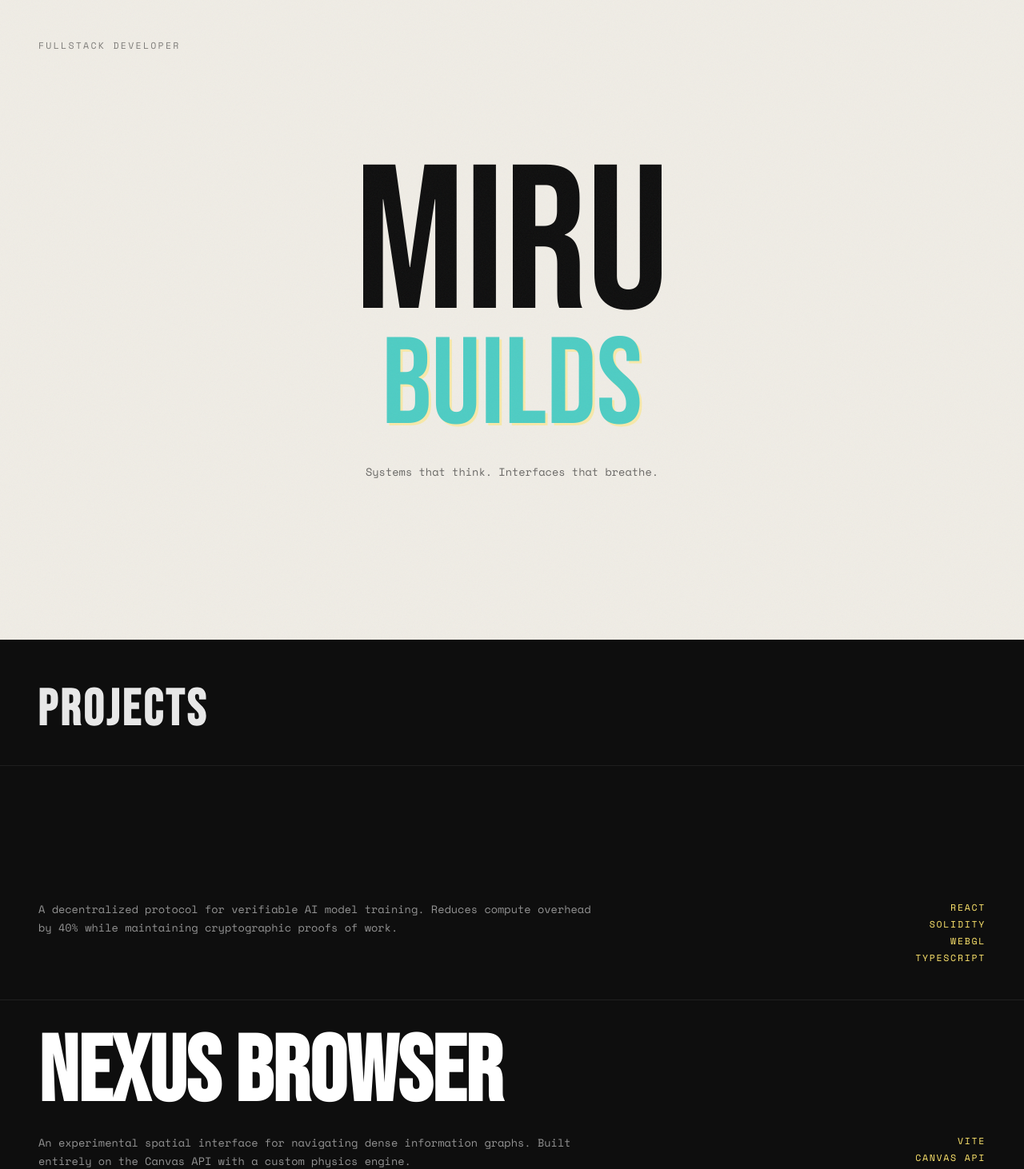
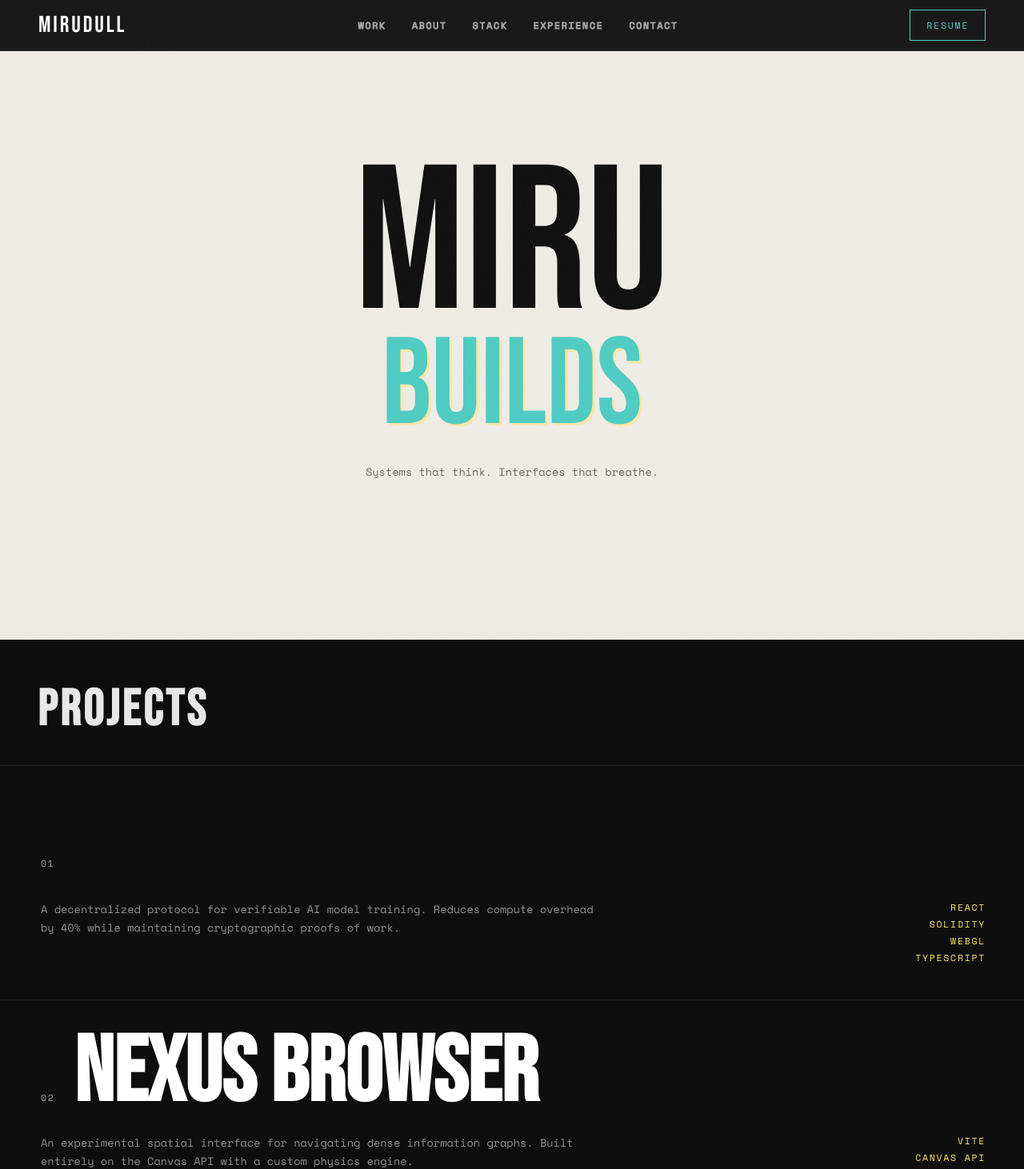
Before and after one commit to Mirudull-D/Portfolio-2, a React (Vite) app: page / in a window 1280 px wide. Shown: the top 1462 px of the page at 80% size. Built offline with nearby package versions, Linux system fonts and the light colour scheme.

Commit message:
Navbar n improve UI

```diff
--- a/src/App.jsx
+++ b/src/App.jsx
@@ -6,6 +6,7 @@ import Stack from './components/Stack/Stack';
 import Experience from './components/Experience/Experience';
 import Contact from './components/Contact/Contact';
 import ScrollProgress from './components/ScrollProgress/ScrollProgress';
+import Navbar from './components/Navbar/Navbar';
 import './index.css';
 
 const Grain = () => (
@@ -28,6 +29,7 @@ function App() {
 
   return (
     <>
+      <Navbar />
       <Grain />
       <ScrollProgress />
       <main>
--- /dev/null
+++ b/src/components/Navbar/Navbar.jsx
@@ -0,0 +1,69 @@
+import { useState } from 'react';
+import styles from './Navbar.module.css';
+
+const navLinks = [
+  { label: 'WORK', href: '#work' },
+  { label: 'ABOUT', href: '#about' },
+  { label: 'STACK', href: '#stack' },
+  { label: 'EXPERIENCE', href: '#experience' },
+  { label: 'CONTACT', href: '#contact' },
+];
+
+export default function Navbar() {
+  const [menuOpen, setMenuOpen] = useState(false);
+
+  const handleNavClick = (e, href) => {
+    e.preventDefault();
+    const target = document.querySelector(href);
+    if (target) {
+      target.scrollIntoView({ behavior: 'smooth' });
+    }
+    setMenuOpen(false);
+  };
+
+  return (
+    <nav className={styles.navbar}>
+      <div className={styles.logo}>MIRUDULL</div>
+
+      <div className={styles.centerLinks}>
+        {navLinks.map(link => (
+          <a
+            key={link.label}
+            href={link.href}
+            onClick={e => handleNavClick(e, link.href)}
+            className={styles.navLink}
+          >
+            {link.label}
+          </a>
+        ))}
+      </div>
+
+      <a href="/resume.pdf" target="_blank" rel="noopener noreferrer" className={styles.resumeBtn}>
+        RESUME
+      </a>
+
+      <button
+        className={styles.hamburger}
+        onClick={() => setMenuOpen(!menuOpen)}
+        aria-label="Toggle menu"
+      >
+        <span className={`${styles.hamburgerLine} ${menuOpen ? styles.open : ''}`} />
+        <span className={`${styles.hamburgerLine} ${menuOpen ? styles.open : ''}`} />
+        <span className={`${styles.hamburgerLine} ${menuOpen ? styles.open : ''}`} />
+      </button>
+
+      <div className={`${styles.mobileMenu} ${menuOpen ? styles.mobileMenuOpen : ''}`}>
+        {navLinks.map(link => (
+          <a
+            key={link.label}
+            href={link.href}
+            onClick={e => handleNavClick(e, link.href)}
+            className={styles.mobileNavLink}
+          >
+            {link.label}
+          </a>
+        ))}
+      </div>
+    </nav>
+  );
+}
--- /dev/null
+++ b/src/components/Navbar/Navbar.module.css
@@ -0,0 +1,146 @@
+.navbar {
+  position: fixed;
+  top: 0;
+  left: 0;
+  width: 100%;
+  height: 64px;
+  background: rgba(14, 14, 14, 0.95);
+  backdrop-filter: blur(12px);
+  border-bottom: 1px solid rgba(255, 255, 255, 0.1);
+  display: flex;
+  justify-content: space-between;
+  align-items: center;
+  padding: 0 48px;
+  z-index: 10001;
+}
+
+.logo {
+  font-family: var(--font-display);
+  font-size: 1.8rem;
+  color: #FFF;
+  letter-spacing: 0.1em;
+}
+
+.centerLinks {
+  display: flex;
+  gap: 32px;
+  align-items: center;
+}
+
+.navLink {
+  font-family: var(--font-mono);
+  font-size: 0.72rem;
+  letter-spacing: 0.15em;
+  text-transform: uppercase;
+  color: transparent;
+  -webkit-text-stroke: 1px rgba(255, 255, 255, 0.6);
+  transition: color 0.25s cubic-bezier(0.76, 0, 0.24, 1),
+              transform 0.25s cubic-bezier(0.76, 0, 0.24, 1);
+}
+
+.navLink:hover {
+  color: #FFF;
+  transform: translateX(4px);
+}
+
+.resumeBtn {
+  font-family: var(--font-mono);
+  font-size: 0.72rem;
+  letter-spacing: 0.15em;
+  text-transform: uppercase;
+  border: 1px solid var(--riso-cyan);
+  color: var(--riso-cyan);
+  padding: 10px 20px;
+  background: transparent;
+  transition: background 0.25s ease, color 0.25s ease;
+}
+
+.resumeBtn:hover {
+  background: var(--riso-cyan);
+  color: var(--bg-dark);
+}
+
+.hamburger {
+  display: none;
+  flex-direction: column;
+  gap: 5px;
+  background: none;
+  border: none;
+  cursor: pointer;
+  padding: 4px;
+}
+
+.hamburgerLine {
+  display: block;
+  width: 20px;
+  height: 1px;
+  background: #FFF;
+  transition: transform 0.3s ease, opacity 0.3s ease;
+}
+
+.hamburgerLine.open:nth-child(1) {
+  transform: translateY(6px) rotate(45deg);
+}
+
+.hamburgerLine.open:nth-child(2) {
+  opacity: 0;
+}
+
+.hamburgerLine.open:nth-child(3) {
+  transform: translateY(-6px) rotate(-45deg);
+}
+
+.mobileMenu {
+  display: none;
+}
+
+@media (max-width: 768px) {
+  .navbar {
+    padding: 0 24px;
+  }
+
+  .centerLinks {
+    display: none;
+  }
+
+  .resumeBtn {
+    display: none;
+  }
+
+  .hamburger {
+    display: flex;
+  }
+
+  .mobileMenu {
+    display: none;
+    position: fixed;
+    top: 64px;
+    left: 0;
+    width: 100%;
+    height: calc(100vh - 64px);
+    background: var(--bg-dark);
+    flex-direction: column;
+    align-items: center;
+    justify-content: center;
+    gap: 40px;
+    z-index: 10000;
+  }
+
+  .mobileMenuOpen {
+    display: flex;
+  }
+
+  .mobileNavLink {
+    font-family: var(--font-display);
+    font-size: clamp(4vw, 8vw, 6vw);
+    color: #FFF;
+    letter-spacing: 0.05em;
+    opacity: 0.8;
+    transition: opacity 0.25s ease, transform 0.25s cubic-bezier(0.76, 0, 0.24, 1);
+  }
+
+  .mobileNavLink:hover {
+    opacity: 1;
+    transform: translateX(8px);
+  }
+}
--- a/src/components/ScrollProgress/ScrollProgress.module.css
+++ b/src/components/ScrollProgress/ScrollProgress.module.css
@@ -1,6 +1,6 @@
 .progressBar {
   position: fixed;
-  top: 0;
+  top: 64px;
   left: 0;
   width: 100vw;
   height: 2px;
--- a/src/components/Work/Work.jsx
+++ b/src/components/Work/Work.jsx
@@ -62,9 +62,13 @@ const ProjectBlock = ({ project, index, isOpen, onToggle }) => {
   return (
     <article
       ref={ref}
-      className={`${styles.block} ${isVisible ? styles.visible : ''}`}
+      className={`${styles.block} ${isVisible ? styles.visible : ''} ${isOpen ? styles.isOpen : ''}`}
       style={{ transitionDelay: `${index * 80}ms` }}
     >
+      <div className={styles.rowHeader}>
+        <span className={`${styles.projectNum} label-text`} style={{ opacity: 0.6 }}>
+          {String(index + 1).padStart(2, '0')}
+        </span>
         <h2
           className={`interactive-text display-m ${nameStyle} ${project.misregister ? 'misregister' : ''}`}
           style={{
@@ -76,6 +80,7 @@ const ProjectBlock = ({ project, index, isOpen, onToggle }) => {
         >
           {project.name}
         </h2>
+      </div>
 
       <div className={styles.details}>
         <div className={styles.desc}>
--- a/src/components/Work/Work.module.css
+++ b/src/components/Work/Work.module.css
@@ -1,7 +1,7 @@
 .work {
   position: relative;
   background-color: var(--bg-dark);
-  color: #FFF;
+  color: #fff;
   padding: 0;
   min-height: 100vh;
 }
@@ -10,9 +10,9 @@
   font-family: var(--font-display);
   font-size: clamp(3rem, 5vw, 6rem);
   letter-spacing: 0.05em;
-  color: #FFF;
+  color: #fff;
   opacity: 0.9;
-  -webkit-text-stroke: 2px #FFF;
+  -webkit-text-stroke: 2px #fff;
   paint-order: stroke fill;
   padding: 48px 48px 32px;
   border-bottom: 1px solid rgba(255, 255, 255, 0.08);
@@ -25,11 +25,15 @@
 .block {
   width: 100%;
   border-bottom: 1px solid rgba(255, 255, 255, 0.08);
-  padding: 40px 48px;
+  border-left: 3px solid transparent;
+  padding: 40px 48px 40px 48px;
   opacity: 0;
   transform: translateY(20px);
-  transition: opacity 0.5s cubic-bezier(0.76, 0, 0.24, 1),
-              transform 0.5s cubic-bezier(0.76, 0, 0.24, 1);
+  transition:
+    opacity 0.5s cubic-bezier(0.76, 0, 0.24, 1),
+    transform 0.5s cubic-bezier(0.76, 0, 0.24, 1),
+    border-color 0.3s ease,
+    padding-left 0.3s cubic-bezier(0.76, 0, 0.24, 1);
 }
 
 .block.visible {
@@ -37,15 +41,34 @@
   transform: translateY(0);
 }
 
-.block h2 {
+.block:hover,
+.block.isOpen {
+  border-left-color: var(--riso-cyan);
+  padding-left: 56px;
+}
+
+.rowHeader {
+  display: flex;
+  align-items: baseline;
+  gap: 24px;
+}
+
+.rowHeader h2 {
   cursor: pointer;
+}
+
+.projectNum {
+  color: #fff;
+  letter-spacing: 0.15em;
+  flex-shrink: 0;
 }
 
 .drawer {
   max-height: 0;
   overflow: hidden;
-  transition: max-height 0.5s cubic-bezier(0.76, 0, 0.24, 1),
-              opacity 0.5s cubic-bezier(0.76, 0, 0.24, 1);
+  transition:
+    max-height 0.5s cubic-bezier(0.76, 0, 0.24, 1),
+    opacity 0.5s cubic-bezier(0.76, 0, 0.24, 1);
   opacity: 0;
 }
 
@@ -58,7 +81,7 @@
   padding: 32px;
   margin-top: 24px;
   background: rgba(255, 255, 255, 0.04);
-  border-left: 3px solid var(--riso-cyan);
+  border-left: 3px solid var(--riso-yellow);
   border-top: 1px solid rgba(255, 255, 255, 0.08);
 }
 
@@ -69,7 +92,7 @@
 }
 
 .drawerContent p {
-  color: #FFF;
+  color: #fff;
   opacity: 0.65;
   line-height: 1.7;
 }
@@ -82,7 +105,7 @@
 }
 
 .drawerTags span {
-  color: var(--riso-cyan);
+  color: var(--riso-yellow);
 }
 
 .drawerButtons {
@@ -94,17 +117,19 @@
   display: inline-block;
   padding: 8px 16px;
   border: 1px solid rgba(255, 255, 255, 0.2);
-  color: #FFF;
+  color: #fff;
   font-family: var(--font-mono);
   font-size: 0.72rem;
   letter-spacing: 0.15em;
   text-transform: uppercase;
   background: transparent;
-  transition: background 0.2s ease, color 0.2s ease;
+  transition:
+    background 0.2s ease,
+    color 0.2s ease;
 }
 
 .outlineBtn:hover {
-  background: var(--riso-cyan);
+  background: var(--riso-red);
   color: var(--bg-dark);
 }
 
@@ -117,7 +142,7 @@
 
 .filled {
   font-weight: 900;
-  color: #FFF;
+  color: #fff;
 }
 
 .details {
@@ -133,7 +158,7 @@
 .desc p {
   line-height: 1.7;
   opacity: 0.55;
-  color: #FFF;
+  color: #fff;
 }
 
 .tags {
@@ -154,7 +179,20 @@
   }
 
   .block {
-    padding: 32px 24px;
+    padding: 32px 24px 32px 24px;
+  }
+
+  .block:hover,
+  .block.isOpen {
+    padding-left: 32px;
+  }
+
+  .rowHeader {
+    gap: 16px;
+  }
+
+  .projectNum {
+    opacity: 0.5 !important;
   }
 
   .details {
--- a/src/index.css
+++ b/src/index.css
@@ -20,6 +20,7 @@
 html, body {
   overflow-x: clip;
   scroll-behavior: smooth;
+  scroll-padding-top: 64px;
   font-family: var(--font-mono);
   background-color: var(--bg-light);
   color: var(--bg-dark);
```
Lines whose indentation alone changed are shown as unchanged.
